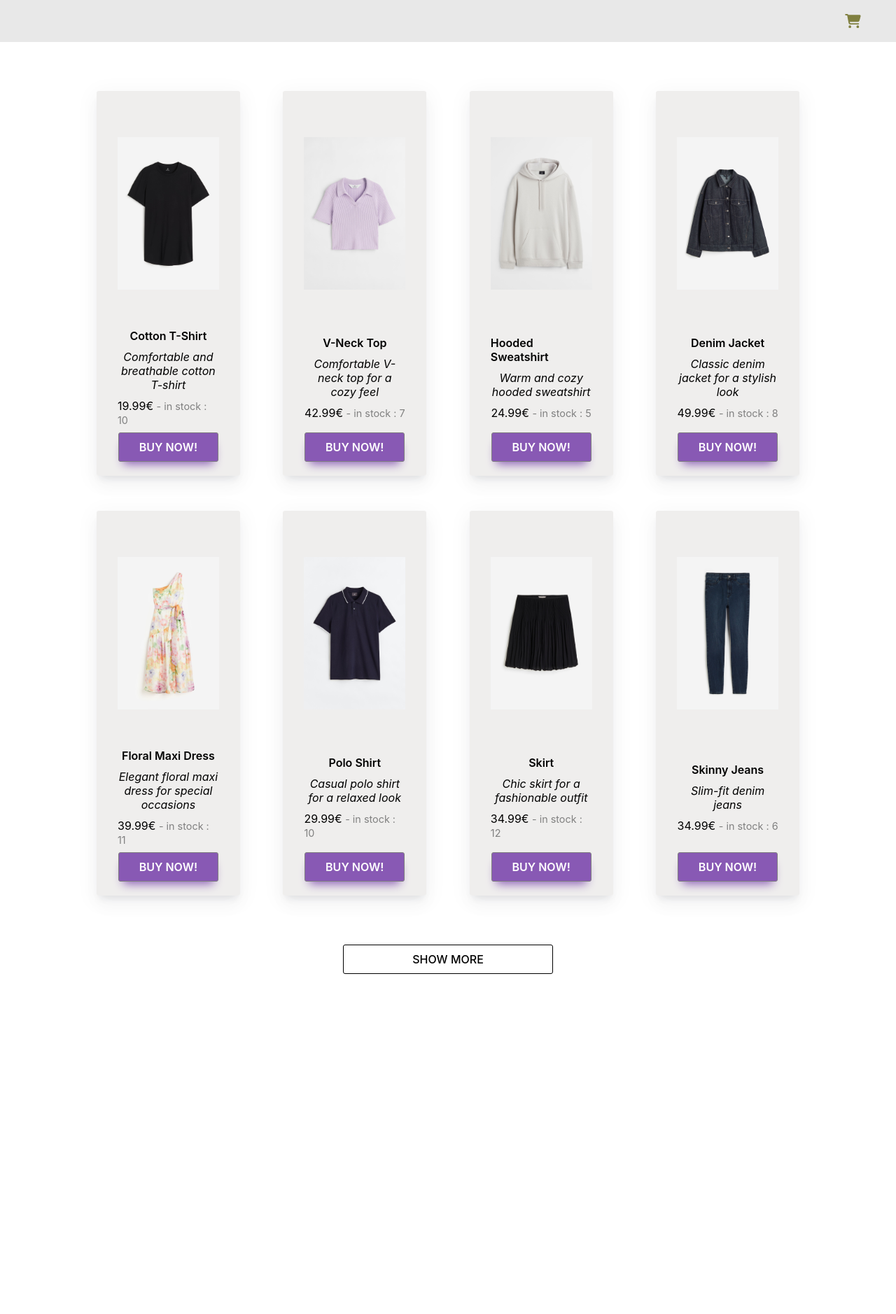
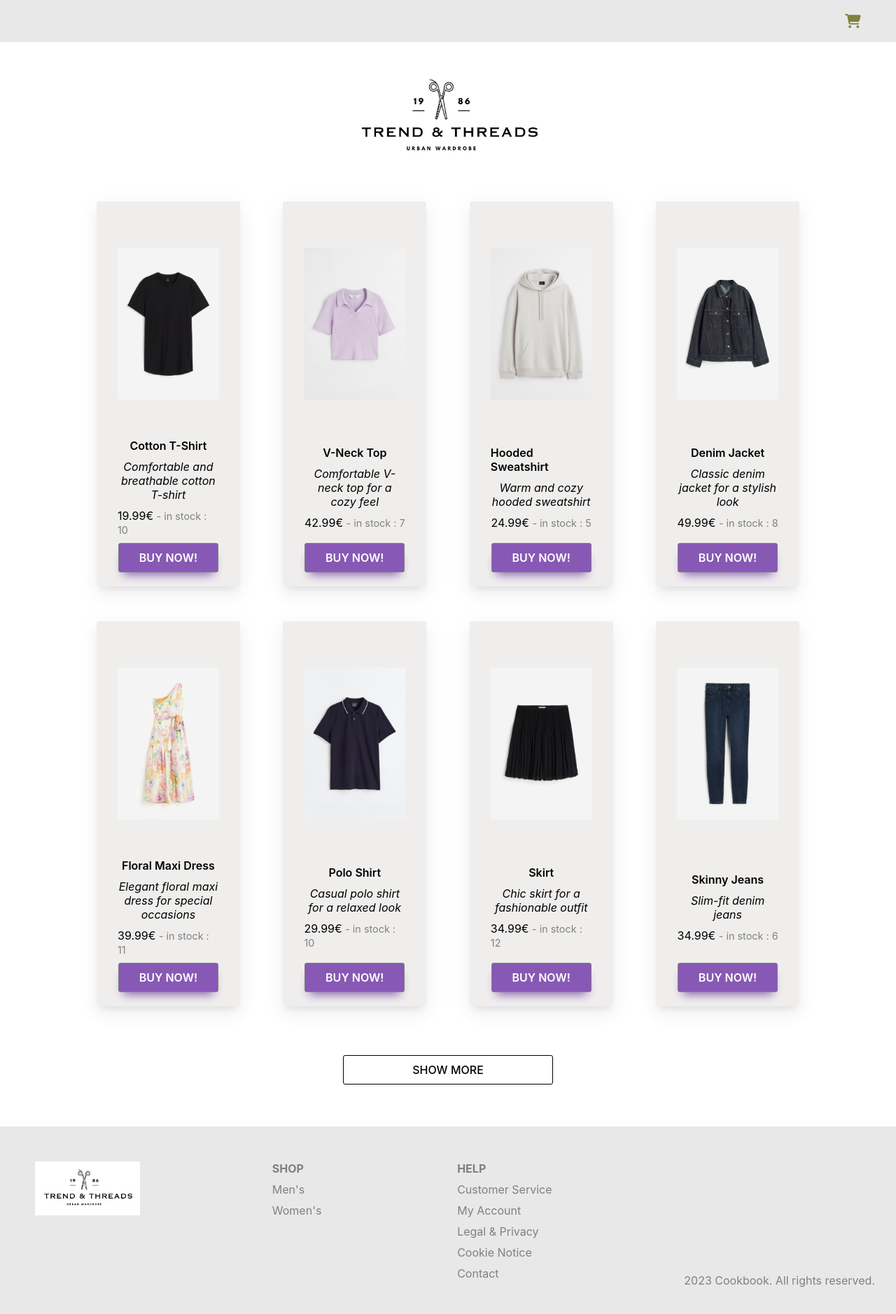
Before and after one commit to elledevelope/React_boutique, a React (Create React App) app: page / in a window 1280 px wide. Shown: the top 1878 px of the page at 70% size. Before the commit the page ends 1452 px from the top, so only its background shows below. Built offline with nearby package versions, Linux system fonts and the light colour scheme.

Commit message:
Update App achat management

```diff
--- a/src/App.js
+++ b/src/App.js
@@ -6,11 +6,16 @@
 import Menu from "./components/Menu/Menu.js";
 import Panier from "./components/Panier/Panier.js";
 import BoutiqueContext from "./contexts/BoutiqueContext.js";
+import Footer from "./components/Footer/Footer.js";
 
 
 
 
 const App = () => {
+
+
+
+
   //display elements from array 'articles' in Card:
   const [state, setState] = React.useState(
     {
@@ -34,33 +39,31 @@
   //onClick <button> (Card), decrement number(qte) of articles in stock and do not go less than 0,
   // Function to decrement the quantity of an item identified by its ID:
   const decrementQte = (id) => {
-    // Initialize an empty array to store updated purchase information:
-    const achatTmp = [];
-    // Flag to determine if the item with the specified ID is found in the current state,
-    //une boolean pour arreter ma boucle si le id === value.idachat,
-    //s'il existe dans nom array achat un article avec le meme id (déjà acheté)
+    // je déclare un tableau vide pour enregistrer mes achats
+    let achatTmp = [];
+    // je declare une boolean pour arreter ma boucle si le id === vaue.idachat
+    // s'il existe dans mon tableau achat un article avec le meme id (dejà acheté)
     let stop = false;
-
-    // Check if there are existing purchases in the array achat:
+    // une condition pour déterminer si mon tableau achat est vide
     if (state.achat.length > 0) {
-      // Map over the existing purchases to update the quantity of the targeted item:
+      // je lance une boucle map qui pourra retourner une copie de state.achat
+      // dans achatTmp
       achatTmp = state.achat.map((value) => {
-        // Check if the current purchase has the same ID as the targeted item:
+        // si le resultat est positif
         if (value.idachat === id) {
-          // Increment the quantity of the targeted item:
+          // j'incremente la qte de article acheté
           value.qteachat++;
-          // Set the stop flag to true to indicate that the item has been found and updated:
+          // j'empeche l'ajout d'un nouvel article à mon achatTmp
           stop = true
         }
         return value
-      });
-    };
-
-    // If the targeted item was not found in the existing purchases, add it to the array:
+      })
+    }
+    // si stop est resté à false (ma boucle n'a pas trouvé de resultat positif)
     if (!stop) {
-        // Create a new array by spreading the existing purchases and adding a new object for the targeted item:
+      //j'ajoute un nouvel article à mon tableau achatTmp
       achatTmp = [...achatTmp, { 'idachat': id, 'qteachat': 1 }];
-      };
+    }
 
 
 
@@ -80,8 +83,14 @@
 
 
   return (
-      <BoutiqueContext.Provider value={{ ...state, 'decrementQte': decrementQte }}>
+    <BoutiqueContext.Provider value={{
+      ...state,
+      'decrementQte': decrementQte,
+      // 'qteIncrement': qteIncrement,
+    }}>
       <header>
+      <link rel="icon" type="img/png" href="/assets/img/icons/hanger.png"/>
+      <link rel="stylesheet" href="https://cdnjs.cloudflare.com/ajax/libs/font-awesome/6.4.2/css/all.min.css" integrity="sha512-z3gLpd7yknf1YoNbCzqRKc4qyor8gaKU1qmn+CShxbuBusANI9QpRohGBreCFkKxLhei6S9CQXFEbbKuqLg0DA==" crossorigin="anonymous" referrerpolicy="no-referrer" />
         <Menu
           handelDisplayPanier={handelDisplayPanier}
           sendEntries={menuentries}
@@ -98,12 +107,14 @@
 
       <main>
         <div id="logo">
-            {/* <img src="./assets/img/logo-boutique.png" /> */}
+          <img src="./assets/img/logo-boutique.png" />
         </div>
 
         <Gallery articles={state.articles} decrementQte={decrementQte}></Gallery>
       </main>
-        <footer></footer>
+      <footer>
+        <Footer></Footer>
+      </footer>
     </BoutiqueContext.Provider>
   );
 }
```
Lines whose indentation alone changed are shown as unchanged.
